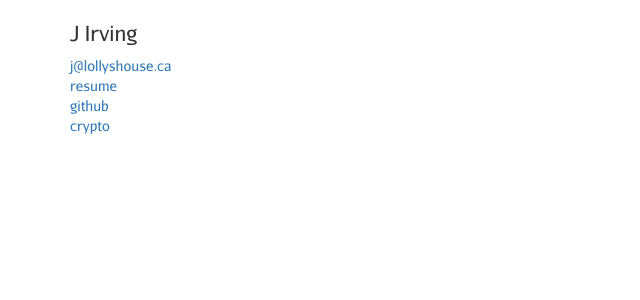
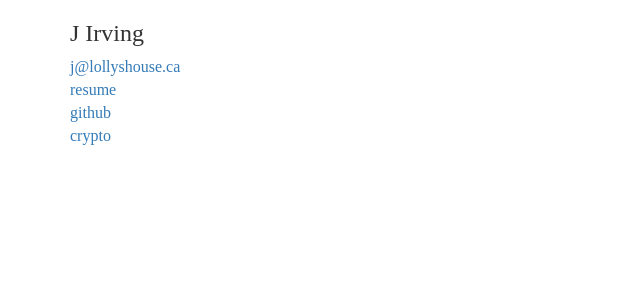
Before and after one commit to j0ni/j0ni.github.io, a Jekyll site: the page built from index.html, in a window 1280 px wide. Shown: the top 300 px of the page, without its empty margins (0-640 px from the left). Built offline with Jekyll 4.4.1, drawn with Linux system fonts in a browser that asks for light colours; some web fonts are replaced.

Commit message:
Change font

```diff
--- a/_includes/head.html
+++ b/_includes/head.html
@@ -19,7 +19,10 @@
         crossorigin="anonymous">
 
   <link rel="stylesheet"
-        href="{{ "/fonts/stylesheet.css" | prepend: site.github.url | prepend: site.baseurl }}">
+        href="https://fonts.googleapis.com/css?family=Asar|Gilda+Display|Playfair+Display|Slabo+27px|Sura">
+
+  <!-- <link rel="stylesheet"
+       href="{{ "/fonts/stylesheet.css" | prepend: site.github.url | prepend: site.baseurl }}"> -->
 
   <link rel="stylesheet"
         href="{{ "/css/j0ni.css" | prepend: site.github.url | prepend: site.baseurl }}">
--- a/css/j0ni.scss
+++ b/css/j0ni.scss
@@ -1,17 +1,11 @@
 ---
 ---
 body {
-  font: 14px/20px 'AurulentSansRegular', Arial, sans-serif;
-
-  b {
-    font: 14px/20px 'AurulentSansBold', Arial, sans-serif;
-  }
-
-  address {
-    font: 16px/22px 'AurulentSansRegular', Arial, sans-serif;
-  }
-
-  h3 {
-    font: 21px/26px 'AurulentSansRegular', Arial, sans-serif;
-  }
+  /* font: 14px/20px sans-serif, 'AurulentSansRegular', Arial;*/
+  /* font: 16px/22px 'Gilda Display', serif; */
+  font-family: 'Sura', serif;
+  /* font: 16px/22px 'Slabo', serif; */
+  /* font: 16px/22px 'Asar', serif; */
+  text-align: justify;
+  font-size: 16px;
 }
```
